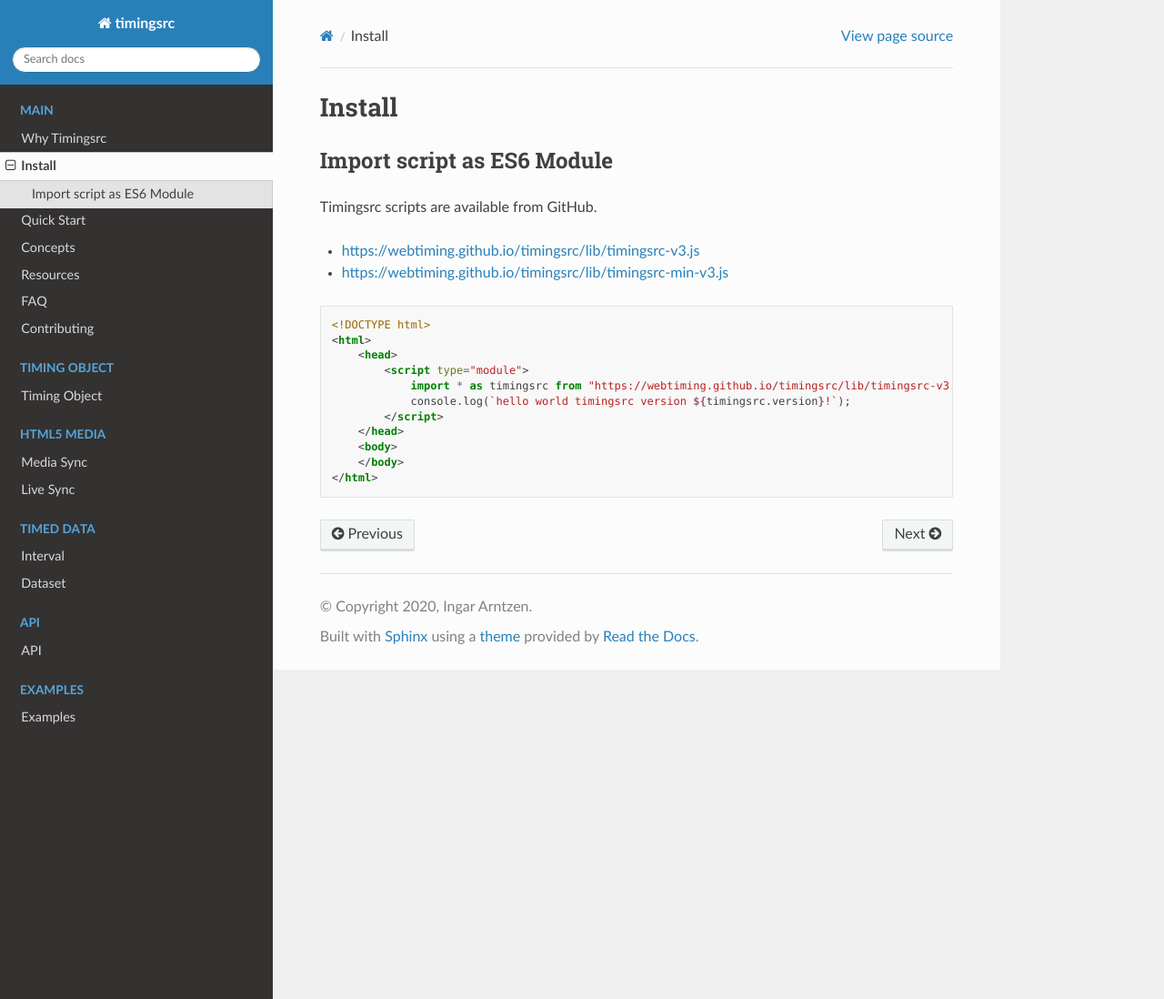
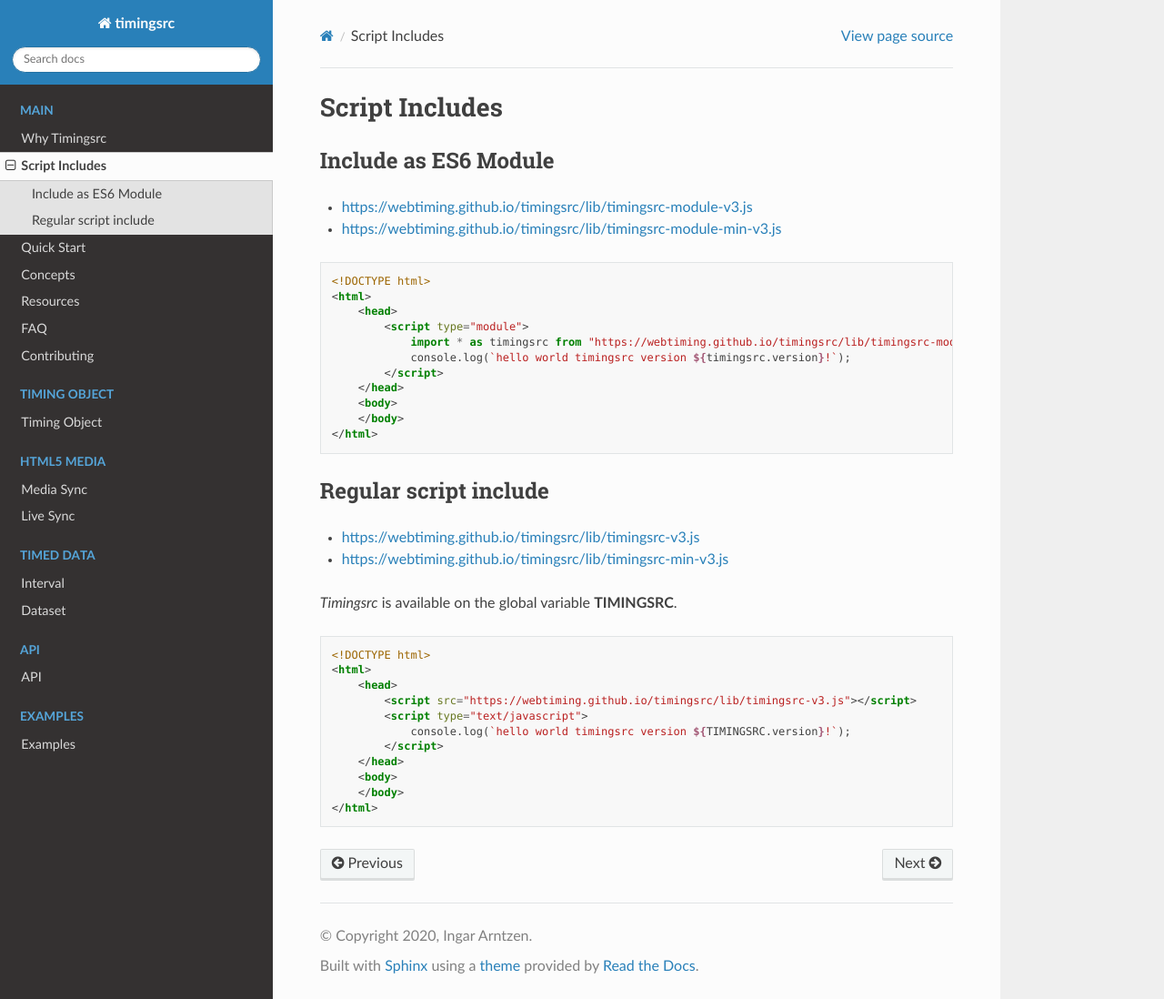
Before and after one commit to ingararntzen/timingdocs, a Sphinx documentation site: the page built from docs/source/install.rst, in a window 1280 px wide and 1098 px high. Shown: the whole window at 91% size. Built offline with Sphinx 7.4.7 and the Read the Docs theme 2.0.0, drawn with Linux system fonts in a browser that asks for light colours.

Commit message:
added regular script install

```diff
--- a/docs/source/install.rst
+++ b/docs/source/install.rst
@@ -1,17 +1,15 @@
 ..  _install:
 
 ========================================================================
-Install
+Script Includes
 ========================================================================
 
 ------------------------------------------------------------------------
-Import script as ES6 Module
+Include as ES6 Module
 ------------------------------------------------------------------------
 
-Timingsrc scripts are available from GitHub.
-
-- `<https://webtiming.github.io/timingsrc/lib/timingsrc-v3.js>`_
-- `<https://webtiming.github.io/timingsrc/lib/timingsrc-min-v3.js>`_
+- `<https://webtiming.github.io/timingsrc/lib/timingsrc-module-v3.js>`_
+- `<https://webtiming.github.io/timingsrc/lib/timingsrc-module-min-v3.js>`_
 
 ..  code-block:: html
 
@@ -19,10 +17,35 @@
     <html>
         <head>
             <script type="module">
-                import * as timingsrc from "https://webtiming.github.io/timingsrc/lib/timingsrc-v3.js";
+                import * as timingsrc from "https://webtiming.github.io/timingsrc/lib/timingsrc-module-v3.js";
                 console.log(`hello world timingsrc version ${timingsrc.version}!`);
             </script>
         </head>
         <body>
         </body>
     </html>
+
+
+------------------------------------------------------------------------
+Regular script include
+------------------------------------------------------------------------
+
+- `<https://webtiming.github.io/timingsrc/lib/timingsrc-v3.js>`_
+- `<https://webtiming.github.io/timingsrc/lib/timingsrc-min-v3.js>`_
+
+*Timingsrc* is available on the global variable **TIMINGSRC**.
+
+
+..  code-block:: html
+
+    <!DOCTYPE html>
+    <html>
+        <head>
+            <script src="https://webtiming.github.io/timingsrc/lib/timingsrc-v3.js"></script>
+            <script type="text/javascript">
+                console.log(`hello world timingsrc version ${TIMINGSRC.version}!`);
+            </script>
+        </head>
+        <body>
+        </body>
+    </html>
```
Also changed, not shown: 1 other file.
